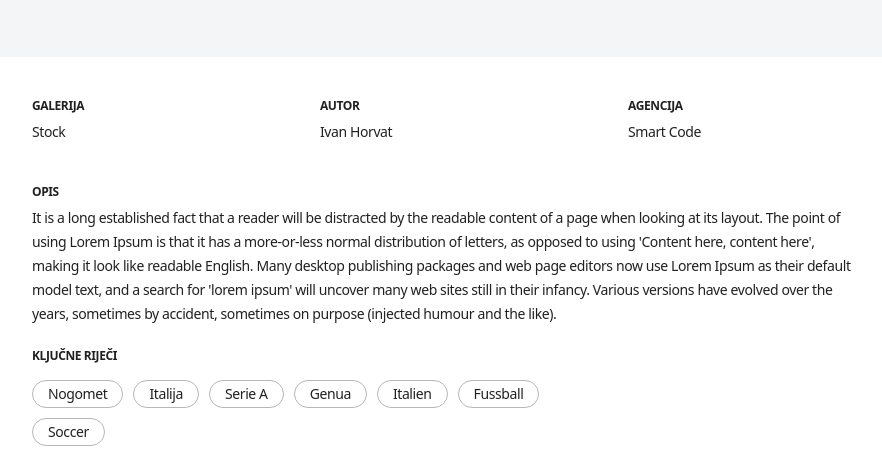
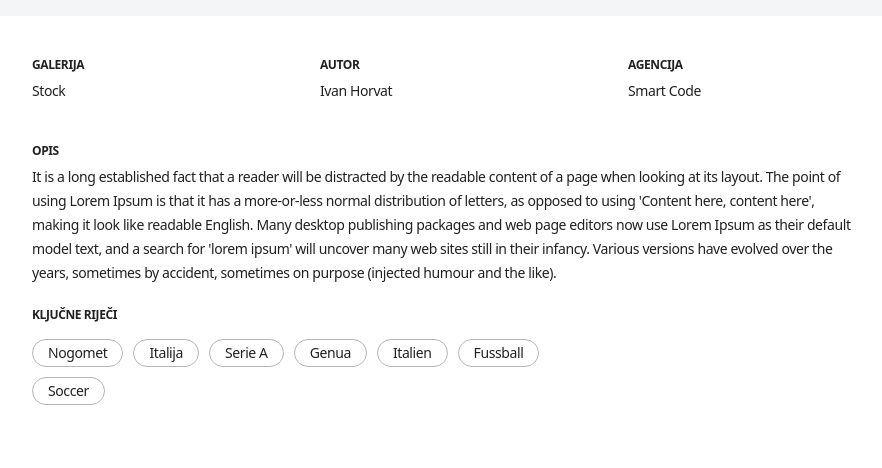
Before and after one commit to KarlaSmuk/FotoPortal-frontend-task, a React (Vite) app: page / in a window 1280 px wide. Shown: the part 618-1086 px from the top of the page, without its empty margins (33-915 px from the left). After the commit the page ends 1045 px from the top, so only its background shows below. Built offline with nearby package versions, Linux system fonts and the light colour scheme.

Commit message:
added div to footer

```diff
--- a/src/ts/components/PhotoDetails/components/PhotoDetailsFooter/PhotoDetailsFooter.component.tsx
+++ b/src/ts/components/PhotoDetails/components/PhotoDetailsFooter/PhotoDetailsFooter.component.tsx
@@ -9,8 +9,9 @@ type PhotoDetailsFooterProps = {
 
 export default function PhotoDetailsFooter({ photo }: PhotoDetailsFooterProps) {
   return (
-    <div className="bg-white mt-[675px] h-[411px] w-full">
-      <div className="flex justify-between ml-[65px] mt-[41px] w-[669px] h-[65px]">
+    <div className="bg-white mt-[634px] h-[411px] w-full">
+      <div className="ml-[65px]">
+        <div className="flex justify-between mt-[41px] w-[669px] h-[65px]">
           <InfoContainer title={"Galerija"}>
             <InfoContainerContent
               lineHeight="19.07px"
@@ -18,13 +19,19 @@ export default function PhotoDetailsFooter({ photo }: PhotoDetailsFooterProps) {
             />
           </InfoContainer>
           <InfoContainer title={"Autor"}>
-          <InfoContainerContent lineHeight="19.07px" paragraph={photo.author} />
+            <InfoContainerContent
+              lineHeight="19.07px"
+              paragraph={photo.author}
+            />
           </InfoContainer>
           <InfoContainer title={"Agencija"}>
-          <InfoContainerContent lineHeight="19.07px" paragraph={photo.agency} />
+            <InfoContainerContent
+              lineHeight="19.07px"
+              paragraph={photo.agency}
+            />
           </InfoContainer>
         </div>
-      <div className="ml-[65px] w-[827px] mt-[21px]">
+        <div className="w-[827px] mt-[21px]">
           <InfoContainer title={"Opis"}>
             <InfoContainerContent
               lineHeight="22px"
@@ -32,7 +39,7 @@ export default function PhotoDetailsFooter({ photo }: PhotoDetailsFooterProps) {
             />
           </InfoContainer>
         </div>
-      <div className="ml-[65px] w-[574px] mt-[23px]">
+        <div className="w-[574px] mt-[23px]">
           <InfoContainer title={"Ključne riječi"}>
             <div className="flex flex-wrap gap-[10px] mt-[15px]">
               {photo.keywords.map((keyword) => {
@@ -42,5 +49,6 @@ export default function PhotoDetailsFooter({ photo }: PhotoDetailsFooterProps) {
           </InfoContainer>
         </div>
       </div>
+    </div>
   );
 }
```
Lines whose indentation alone changed are shown as unchanged.
